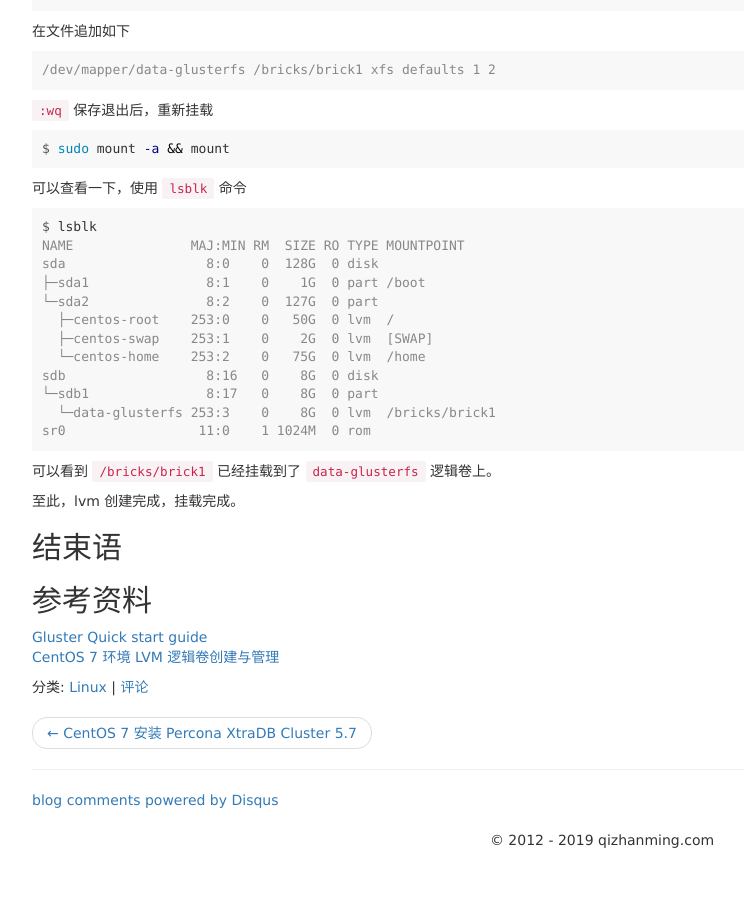
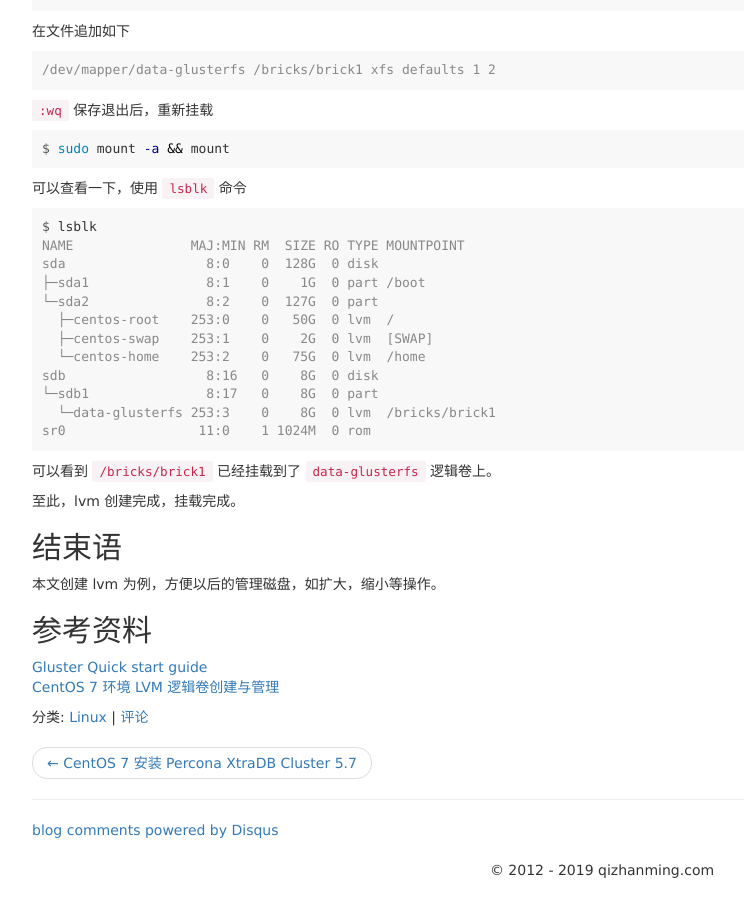
Before and after one commit to zhanming/zhanming.github.com, a Jekyll site: the page built from _posts/2019-07-18-how-to-config-new-disk-with-lvm-on-centos-7.markdown, in a window 1280 px wide and 900 px high, scrolled down 3786 px. Shown: the whole window, without its empty margins (38-782 px from the left). Built offline with Jekyll 4.4.1, drawn with Linux system fonts in a browser that asks for light colours; comment, search, counter and statistics services are not loaded; before the commit the page ends 4656 px from its top, so only the background shows below that.

Commit message:
add peroration.

```diff
--- a/_posts/2019-07-18-how-to-config-new-disk-with-lvm-on-centos-7.markdown
+++ b/_posts/2019-07-18-how-to-config-new-disk-with-lvm-on-centos-7.markdown
@@ -259,6 +259,7 @@ sr0                 11:0    1 1024M  0 rom
 
 ## 结束语
 
+本文创建 lvm 为例，方便以后的管理磁盘，如扩大，缩小等操作。
 
 ## 参考资料
 [Gluster Quick start guide][1]
```
